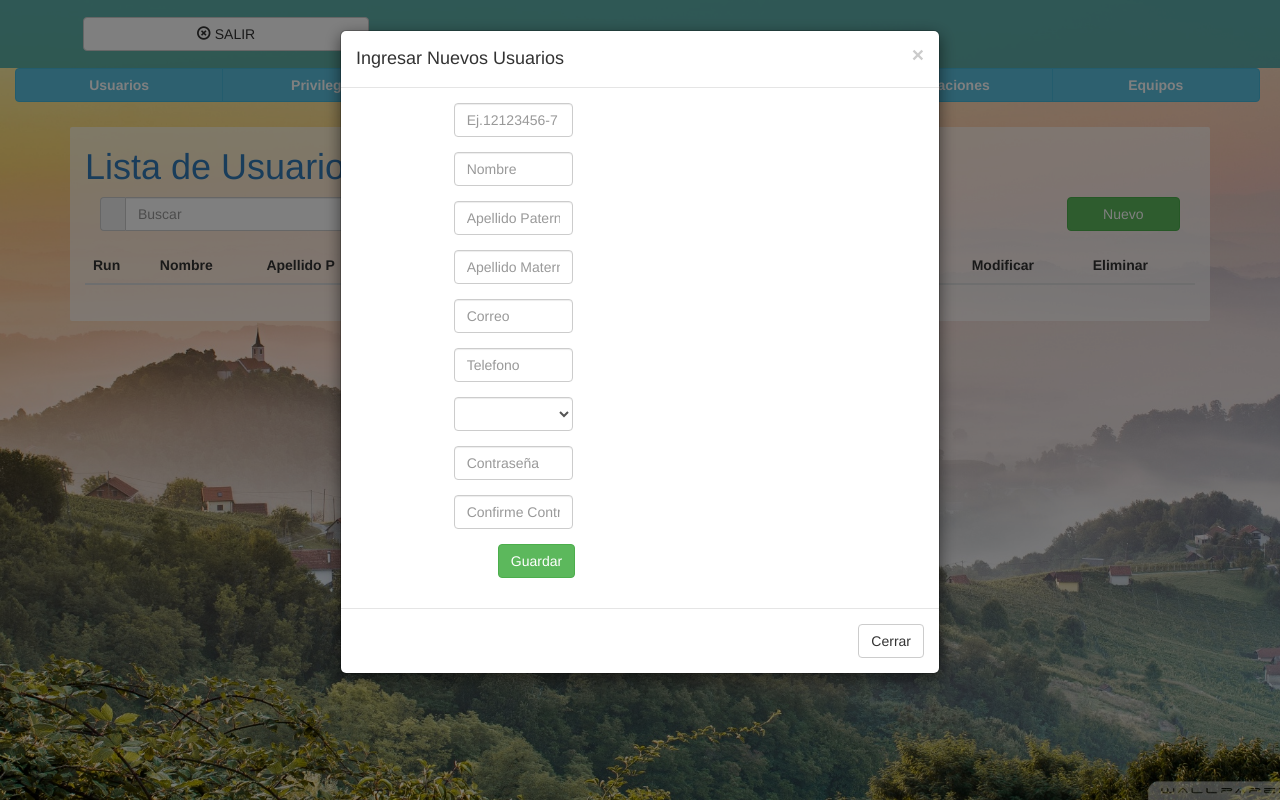
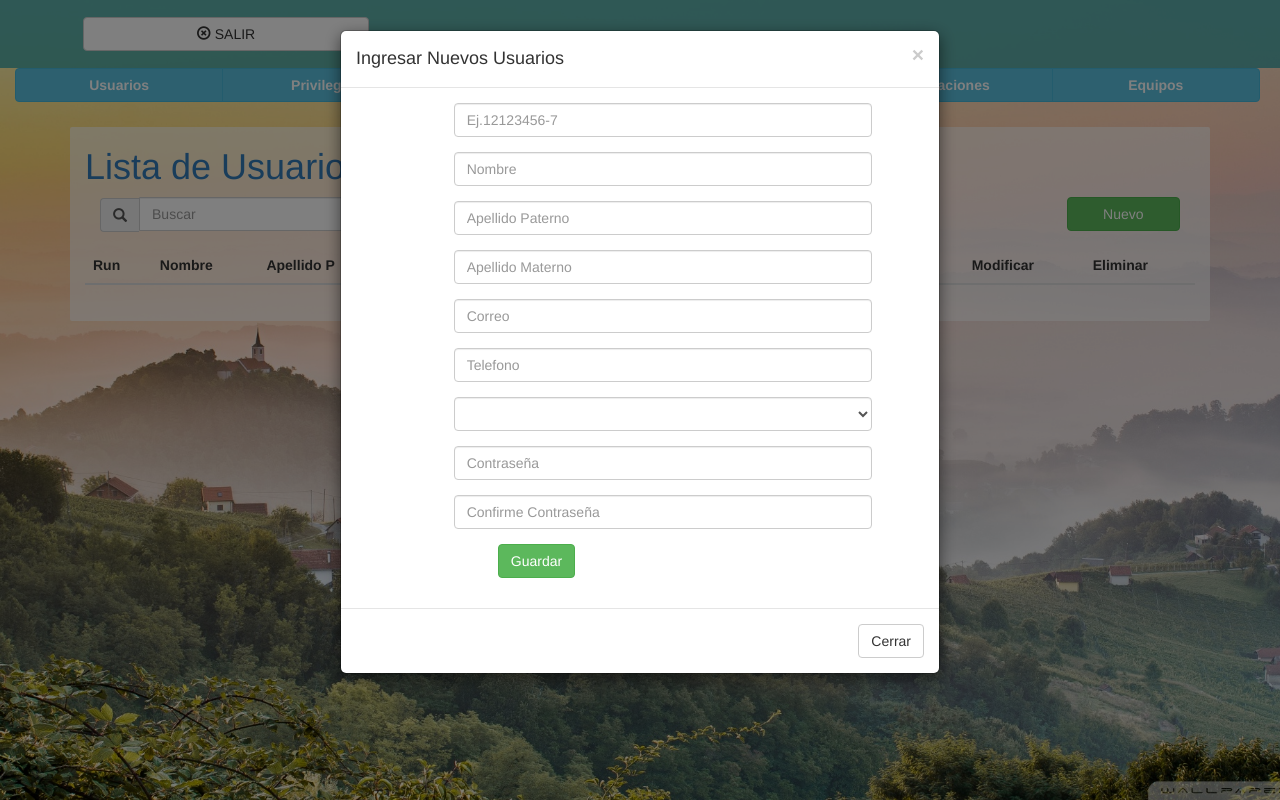
Before and after one commit to billy722/buscadorProyectoPablo, a PHP site: page /mantenedores/mantenedorUsuarios.php in a window 1280 px wide, after a click on "Nuevo". Run offline with PHP 8.4, Linux system fonts and the light colour scheme; the visitor is signed in with stand-in values (Sample User, id 1); data that the repository does not hold is empty.

Commit message:
Reparacion de mantenedores
Reparacion mantenedor grupo usuario entre otros.

```diff
--- a/mantenedores/mantenedorDelitos.php
+++ b/mantenedores/mantenedorDelitos.php
@@ -27,7 +27,7 @@ if(isset($_SESSION['run'])==false &&
 
                 <div class="col-xs-4">
                   <div class="input-group">
-                    <span class="input-group-addon "></span>
+                    <span class="input-group-addon glyphicon glyphicon-search"></span>
                     <input placeholder="Buscar" onKeyUp="cambiarPagina(1)" id="txt_buscar" type="text" class="form-control">
            		  </div>
     			</div>
--- a/mantenedores/mantenedorEquipos.php
+++ b/mantenedores/mantenedorEquipos.php
@@ -27,7 +27,7 @@ if(isset($_SESSION['run'])==false &&
 
                 <div class="col-xs-4">
                   <div class="input-group">
-                    <span class="input-group-addon "></span>
+                    <span class="input-group-addon glyphicon glyphicon-search"></span>
                     <input placeholder="Buscar" onKeyUp="cambiarPagina(1)" id="txt_buscar" type="text" class="form-control">
            		  </div>
     			</div>
--- a/mantenedores/mantenedorGrupos.php
+++ b/mantenedores/mantenedorGrupos.php
@@ -27,7 +27,7 @@ if(isset($_SESSION['run'])==false &&
 
                 <div class="col-xs-4">
                   <div class="input-group">
-                    <span class="input-group-addon "></span>
+                    <span class="input-group-addon glyphicon glyphicon-search"></span>
                     <input placeholder="Buscar" onKeyUp="cambiarPagina(1)" id="txt_buscar" type="text" class="form-control">
                   </div>
                 </div>
--- a/mantenedores/mantenedorPoblacion.php
+++ b/mantenedores/mantenedorPoblacion.php
@@ -27,7 +27,7 @@ if(isset($_SESSION['run'])==false &&
 
                 <div class="col-xs-4">
                   <div class="input-group">
-                    <span class="input-group-addon "></span>
+                    <span class="input-group-addon glyphicon glyphicon-search"></span>
                     <input placeholder="Buscar" onKeyUp="cambiarPagina(1)" id="txt_buscar" type="text" class="form-control">
            		  </div>
     			</div>
--- a/mantenedores/mantenedorUsuarios.php
+++ b/mantenedores/mantenedorUsuarios.php
@@ -27,7 +27,7 @@ if(isset($_SESSION['run'])==false &&
 
                 <div class="col-xs-4">
                   <div class="input-group">
-                    <span class="input-group-addon "></span>
+                    <span class="input-group-addon glyphicon glyphicon-search"></span>
                     <input placeholder="Buscar" onKeyUp="cambiarPagina(1)" id="txt_buscar" type="text" class="form-control">
            		  </div>
     			</div>
@@ -82,7 +82,7 @@ var pagina;
   cambiarPagina(1); //FIN SCRIPT PARA CARGAR TABLA Y PAGINADA
 </script>
 <!--Modal para crear-->
- <div class="modal fade" id="ventanaModalCrear" role="dialog">
+ <div class="modal fade" data-backdrop=”static” data-keyboard=”false”  id="ventanaModalCrear" role="dialog">
         <div class="modal-dialog modal-md">
           <div class="modal-content">
             <div class="modal-header">
@@ -94,51 +94,51 @@ var pagina;
               <form class="form-horizontal" name="formularioCreacion" id="formularioCreacion" action="">
 
                     <!-- CAMPO 1 DEL MODAL-->
-                      <div class="form-group">
+            <div class="form-group">
                   <label class="sr-only control-label col-lg-2" for="txt_runCrear">Run</label>
-                  <div class="col-lg-3">
+                  <div class="col-lg-9">
                     <input  required minlenght="12" title="Complete este campo" placeholder="Ej.12123456-7" class="form-control" id="txt_runCrear" name="txt_runCrear" type="text" >
                   </div>
             </div>
 
             <div class="form-group">
                   <label class="sr-only control-label col-lg-2" for="txt_nombreCrear">Nombres</label>
-                  <div class="col-lg-3">
+                  <div class="col-lg-9">
                     <input required title="Complete este campo" placeholder="Nombre" id="txt_nombreCrear" name="txt_nombreCrear" type="text" class="form-control">
                   </div>
             </div>
 
             <div class="form-group">
                   <label class="sr-only control-label col-lg-2" for="txt_apellidoPaternoCrear">Apellido Paterno</label>
-                  <div class="col-lg-3">
+                  <div class="col-lg-9">
                     <input required title="Complete este campo" placeholder="Apellido Paterno" id="txt_apellidoPaternoCrear" name="txt_apellidoPaternoCrear" type="text" class="form-control">
                   </div>
             </div>
 
 			<div class="form-group">
                   <label class="sr-only control-label col-lg-2" for="txt_apellidoMaternoCrear">Apellido Materno</label>
-                  <div class="col-lg-3">
+                  <div class="col-lg-9">
                     <input required title="Complete este campo" placeholder="Apellido Materno" id="txt_apellidoMaternoCrear" name="txt_apellidoMaternoCrear" type="text" class="form-control">
                   </div>
             </div>
 
             <div class="form-group">
                   <label class="sr-only control-label col-lg-2" for="txt_correoCrear">Correo</label>
-                  <div class="col-lg-3">
+                  <div class="col-lg-9">
                     <input required title="Complete este campo" placeholder="Correo" id="txt_correoCrear" name="txt_correoCrear" type="text" class="form-control">
                   </div>
             </div>
 
             <div class="form-group">
                   <label class="sr-only control-label col-lg-2" for="txt_telefonoCrear">Telefono</label>
-                  <div class="col-lg-3">
+                  <div class="col-lg-9">
                     <input required title="Complete este campo" required maxlenght="9" placeholder="Telefono" id="txt_telefonoCrear" name="txt_telefonoCrear" type="number" class="form-control">
                   </div>
             </div>
 
             <div class="form-group">
                   <label class="sr-only control-label col-lg-2" for="select_tipoUsuarioCrear">Tipo Usuario</label>
-                  <div class="col-lg-3">
+                  <div class="col-lg-9">
                     <select id="select_tipoUsuarioCrear" class="form-control" name="select_tipoUsuarioCrear">
                         <?php
                          require '../clases/Grupos.php';
@@ -155,14 +155,14 @@ var pagina;
 
             <div id="divClave1" class="form-group">
                   <label class="sr-only control-label col-lg-2" for="txt_clave1Crear">Contraseña</label>
-                  <div class="col-lg-3">
+                  <div class="col-lg-9">
                     <input required title="Complete este campo" placeholder="Contraseña" id="txt_clave1Crear" name="txt_clave1Crear" type="password" class="form-control">
                   </div>
             </div>
 
               <div id="divClave2" class="form-group">
                   <label class="sr-only control-label col-lg-2" for="txt_clave2Crear">Repita Contraseña</label>
-                  <div class="col-lg-3">
+                  <div class="col-lg-9">
                     <input required title="Complete este campo" placeholder="Confirme Contraseña" id="txt_clave2Crear" name="txt_clave2Crear" type="password" class="form-control">
                   </div>
               </div>
--- a/mantenedores/mantenedorZonas.php
+++ b/mantenedores/mantenedorZonas.php
@@ -27,7 +27,7 @@ if(isset($_SESSION['run'])==false &&
 
                 <div class="col-xs-4">
                   <div class="input-group">
-                    <span class="input-group-addon "></span>
+                    <span class="input-group-addon glyphicon glyphicon-search"></span>
                     <input placeholder="Buscar" onKeyUp="cambiarPagina(1)" id="txt_buscar" type="text" class="form-control">
                   </div>
                 </div>
--- a/principal/informacionSospechoso.php
+++ b/principal/informacionSospechoso.php
@@ -23,7 +23,7 @@ conectarBD();
 			 			</tr>
 			 			<tr>
 			 				<td><strong>Nombre:</strong></td>
-			 				<td class="text-uppercase"><input class="form-control" type="text" readonly value="'.$filas['nombre'].'" ></td>
+			 				<td class="text-uppercase"><input class="form-control" type="text" readonly value="'.$filas['nombres'].'" ></td>
 			 			</tr>
 			 			<tr>
 			 				<td><strong>Lugar Nacimiento:</strong></td>
```
Also changed, not shown: mantenedores/controladorMantenedores.php (+17 -18 lines).
